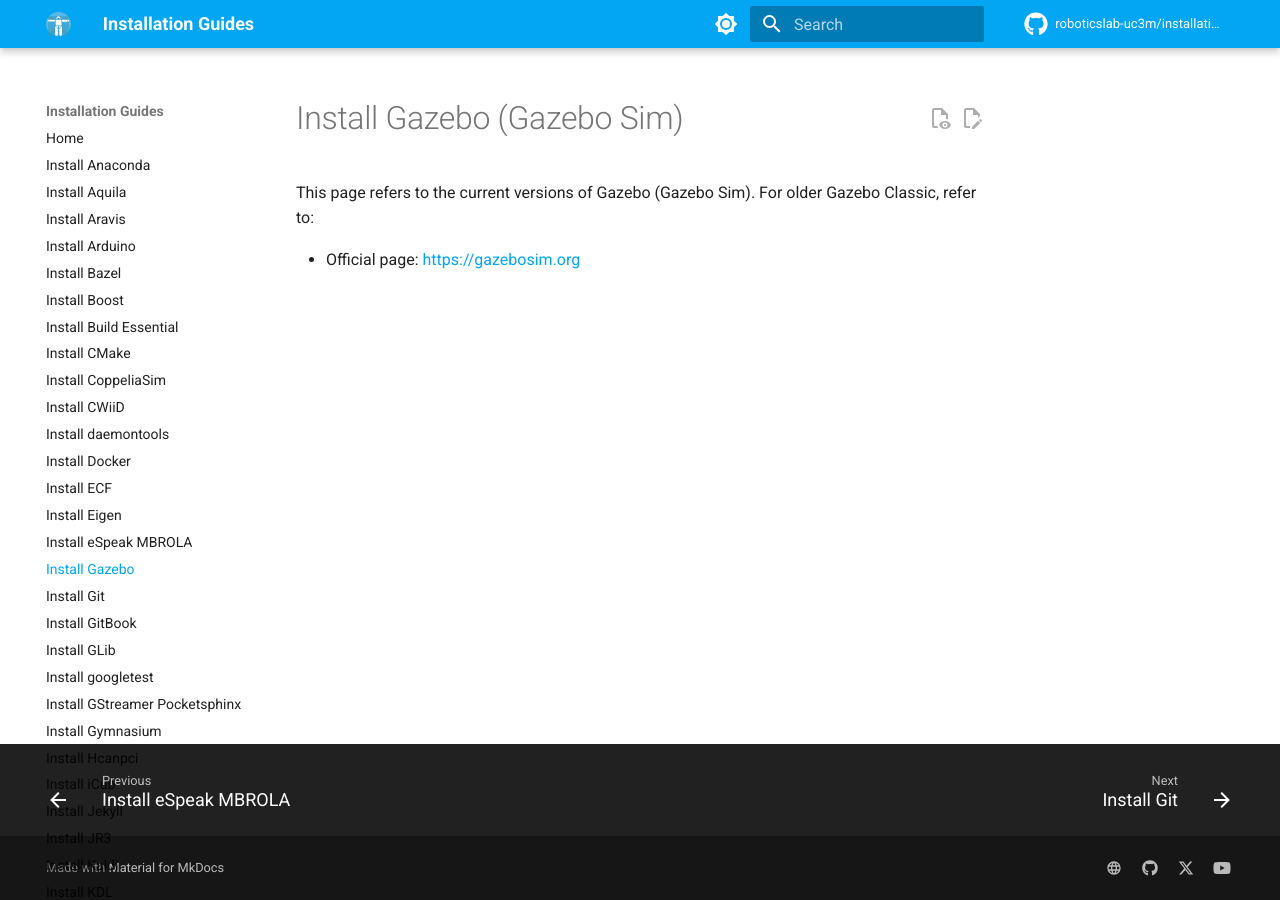
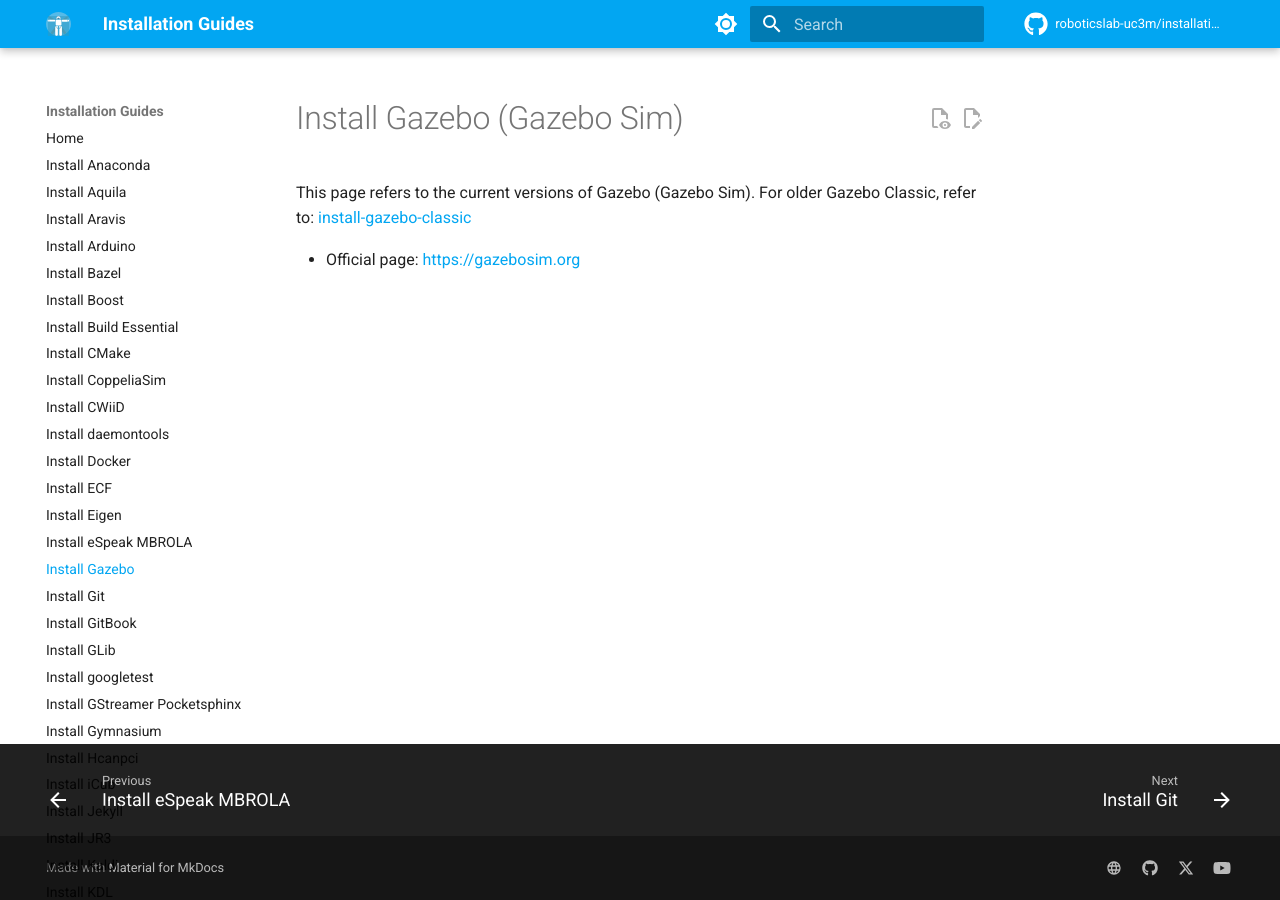
Before and after one commit to roboticslab-uc3m/installation-guides, an MkDocs documentation site: the page built from docs/install-gazebo.md, in a window 1280 px wide. Built offline with MkDocs 1.6.1 and Material for MkDocs 9.7.7, drawn with Linux system fonts in a browser that asks for light colours; comment, search, counter and statistics services are not loaded.

Commit message:
gazebo link format

```diff
--- a/docs/install-gazebo.md
+++ b/docs/install-gazebo.md
@@ -1,5 +1,5 @@
 # Install Gazebo (Gazebo Sim)
 
-This page refers to the current versions of Gazebo (Gazebo Sim). For older Gazebo Classic, refer to: <install-gazebo-classic.md>
+This page refers to the current versions of Gazebo (Gazebo Sim). For older Gazebo Classic, refer to: [install-gazebo-classic](install-gazebo-classic.md)
 
 - Official page: <https://gazebosim.org>
```
Also changed, not shown: docs/install-gazebo-classic.md (+1 -1 lines).
